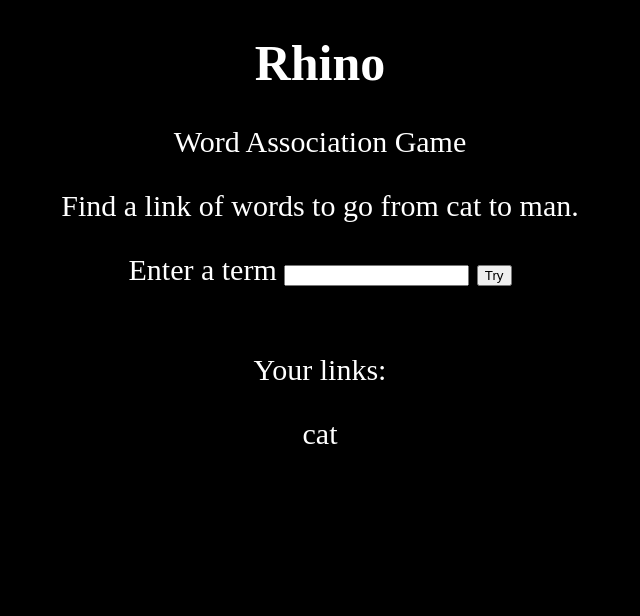
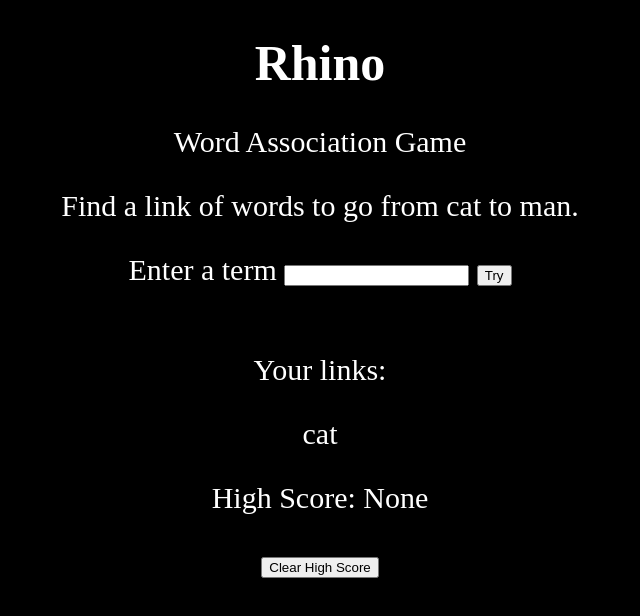
Before and after one commit to rgoepfert/Rhino, a plain HTML site: page index.html in a window 1280 px wide. Shown: the whole page, without its empty margins (320-960 px from the left). Drawn offline with nearby package versions, Linux system fonts and the light colour scheme.

Commit message:
Added High Score
Keeps track of high score (on local storage).

```diff
--- a/index.html
+++ b/index.html
@@ -9,7 +9,7 @@
 
 </head>
 
-<body onload="javascript:printStart(); appendLink(getKey());">
+<body onload="javascript:printStart(); appendLink(getKey()); displayHighScore();">
 
 <div>
 
@@ -38,5 +38,12 @@
 
 </div>
 
+<div>
+
+	<p id="high"></p>
+	<button onclick="javascript:clearHighScore();">Clear High Score</button>
+
+</div>
+
 </body>
 </html>
```
